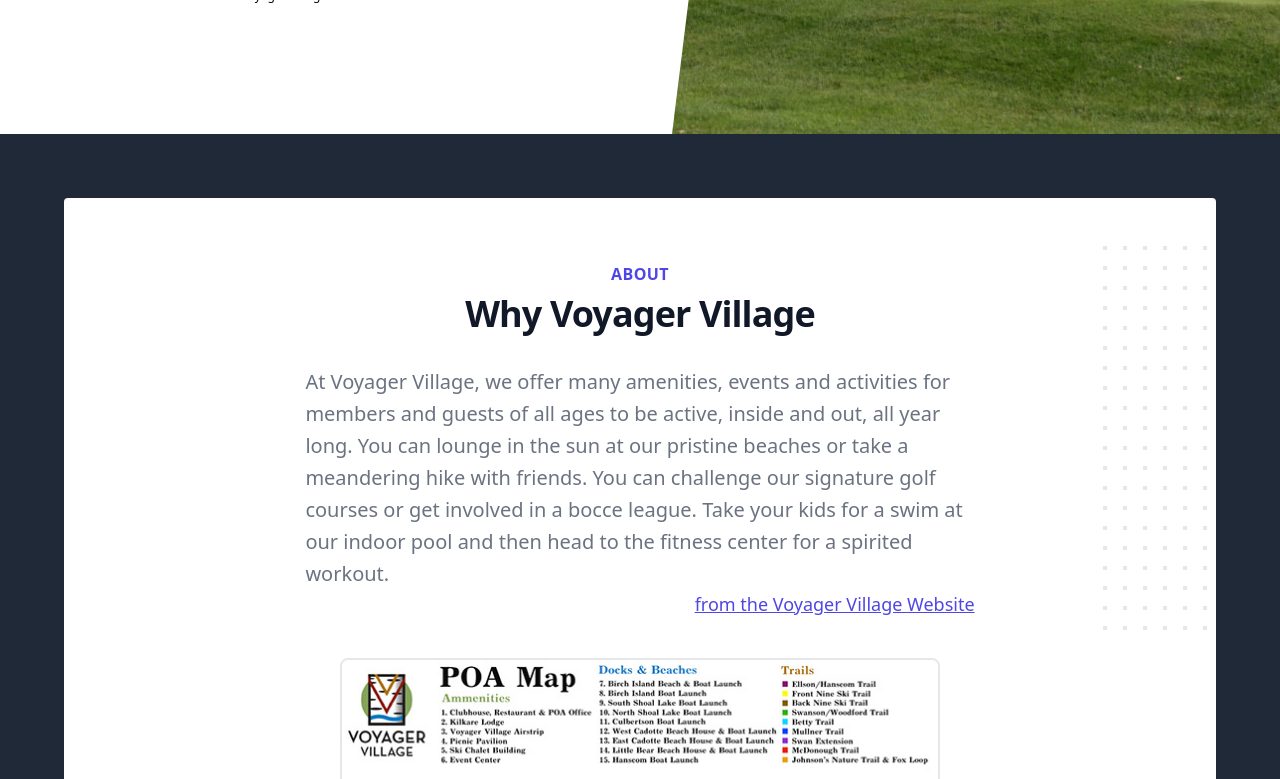
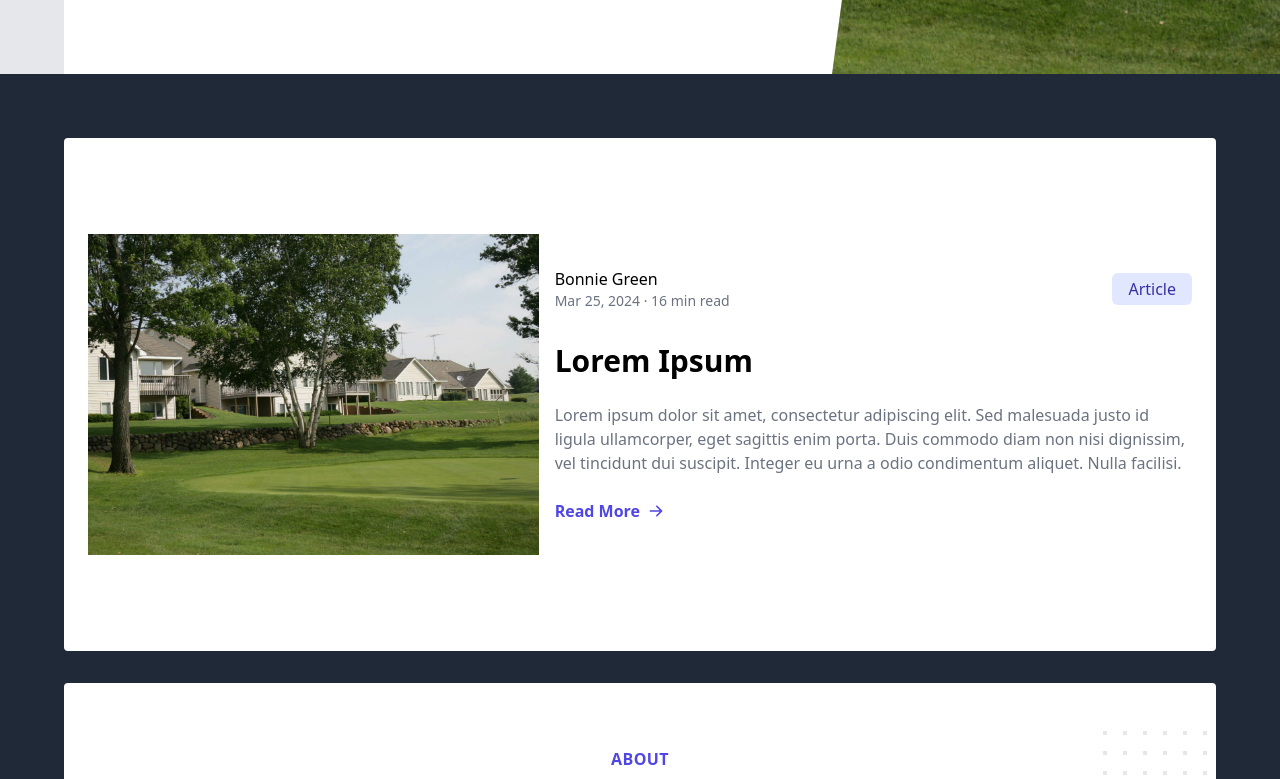
Before and after one commit to Pink-Marlin-Digital/voyager-village, a React (Create React App) app: page / in a window 1280 px wide. Shown: the part 640-1419 px from the top of the page. Built offline with nearby package versions, Linux system fonts and the light colour scheme.

Commit message:
chore: add blog section

```diff
--- /dev/null
+++ b/src/Components/Blog.tsx
@@ -0,0 +1,58 @@
+import React from "react";
+
+const Blog = () => {
+  return (
+    <div className="relative py-16 bg-white overflow-hidden rounded mb-8 hidden md:block">
+      <div className="w-full px-6 py-8 grid grid-cols-12 gap-4">
+        <div className="col-span-5">
+          <img
+            src="/golf-course-sm.jpg"
+            alt="blog image"
+            className="h-full w-full"
+          />
+        </div>
+        <div className="col-span-7 flex h-full justify-center flex-col gap-8">
+          <div className="flex w-full items-center justify-between">
+            <div className="flex flex-col">
+              <h4 className="text-black text-md ">Bonnie Green</h4>
+              <p className="text-gray-500 text-sm">
+                Mar 25, 2024 · 16 min read
+              </p>
+            </div>
+            <div className="bg-indigo-100 px-4 py-1 rounded-md text-indigo-800">
+              Article
+            </div>
+          </div>
+          <div className="flex flex-col gap-6">
+            <h3 className="text-black text-3xl font-bold">Lorem Ipsum</h3>
+            <p className="text-gray-500 text-md">
+              Lorem ipsum dolor sit amet, consectetur adipiscing elit. Sed
+              malesuada justo id ligula ullamcorper, eget sagittis enim porta.
+              Duis commodo diam non nisi dignissim, vel tincidunt dui suscipit.
+              Integer eu urna a odio condimentum aliquet. Nulla facilisi.
+            </p>
+            <div className="flex items-center gap-2 cursor-pointer">
+              <p className="text-indigo-600 font-semibold">Read More</p>
+              <svg
+                xmlns="http://www.w3.org/2000/svg"
+                width="16"
+                height="16"
+                viewBox="0 0 16 16"
+                fill="none"
+              >
+                <path
+                  fillRule="evenodd"
+                  clipRule="evenodd"
+                  d="M8.2345 2.63438C8.38452 2.4844 8.58797 2.40015 8.8001 2.40015C9.01223 2.40015 9.21567 2.4844 9.3657 2.63438L14.1657 7.43438C14.3157 7.5844 14.3999 7.78784 14.3999 7.99998C14.3999 8.21211 14.3157 8.41555 14.1657 8.56558L9.3657 13.3656C9.21482 13.5113 9.01273 13.5919 8.80298 13.5901C8.59322 13.5883 8.39257 13.5042 8.24424 13.3558C8.09592 13.2075 8.01178 13.0069 8.00996 12.7971C8.00814 12.5873 8.08877 12.3853 8.2345 12.2344L11.6689 8.79998H2.4001C2.18792 8.79998 1.98444 8.71569 1.83441 8.56566C1.68438 8.41563 1.6001 8.21215 1.6001 7.99998C1.6001 7.7878 1.68438 7.58432 1.83441 7.43429C1.98444 7.28426 2.18792 7.19998 2.4001 7.19998H11.6689L8.2345 3.76558C8.08452 3.61555 8.00027 3.41211 8.00027 3.19998C8.00027 2.98784 8.08452 2.7844 8.2345 2.63438Z"
+                  fill="#4F46E5"
+                />
+              </svg>
+            </div>
+          </div>
+        </div>
+      </div>
+    </div>
+  );
+};
+
+export default Blog;
--- /dev/null
+++ b/src/Components/CardLatestUpdate.tsx
@@ -0,0 +1,35 @@
+import React from "react";
+
+const CardLatestUpdate = () => {
+  return (
+    <div className="bg-white p-6 rounded-md shadow-lg flex flex-col gap-6">
+      <div className="flex justify-between items-center">
+        <div className="flex flex-col">
+          <h4 className="text-gray-900 text-md">Bonnie Green</h4>
+          <p className="text-gray-500 text-sm">Mar 25, 2024 · 16 min read</p>
+        </div>
+        <div className="bg-indigo-100 text-indigo-800 rounded-md px-4 py-1">
+          Article
+        </div>
+      </div>
+      <div className="w-full rounded-md">
+        <img
+          src="/golf-course-sm.jpg"
+          alt="blog image"
+          className="h-full w-full rounded-md"
+        />
+      </div>
+      <div className="flex flex-col gap-3">
+        <h3 className="text-gray-900 text-2xl font-bold">Lorem Ipsum</h3>
+        <p className="text-gray-500 text-md">
+          Lorem ipsum dolor sit amet, consectetur adipiscing elit. Sed malesuada
+          justo id ligula ullamcorper, eget sagittis enim porta. Duis commodo
+          diam non nisi dignissim, vel tincidunt dui suscipit. Integer eu urna a
+          odio condimentum aliquet. Nulla facilisi.{" "}
+        </p>
+      </div>
+    </div>
+  );
+};
+
+export default CardLatestUpdate;
--- a/src/Components/Hero.tsx
+++ b/src/Components/Hero.tsx
@@ -4,8 +4,8 @@
   const [nav, setNav] = useState(false);
   return (
     <div className="relative bg-gray-200 overflow-hidden">
-      <div className="max-w-7xl mx-auto">
-        <div className="relative z-10 pb-8 bg-white sm:pb-16 md:pb-20 lg:max-w-2xl lg:w-full lg:pb-28 xl:pb-32">
+      <div className="max-w-[90%] mx-auto lg:pl-16">
+        <div className="relative z-10 pb-8 bg-white sm:pb-16 md:pb-20 md:max-w-full lg:max-w-3xl lg:w-full lg:pb-28 xl:pb-32">
           <svg
             className="hidden lg:block absolute right-0 inset-y-0 h-full w-48 text-white transform translate-x-1/2"
             fill="currentColor"
--- /dev/null
+++ b/src/Components/LatestUpdate.tsx
@@ -0,0 +1,29 @@
+import React from "react";
+import CardLatestUpdate from "./CardLatestUpdate";
+
+const LatestUpdate = () => {
+  return (
+    <div className="relative py-16 bg-white overflow-hidden rounded mt-8 hidden md:block">
+      <div className="w-full flex flex-col items-center gap-8 px-8">
+        <div className="flex flex-col gap-6 items-center">
+          <h1 className="text-4xl text-black font-bold">Latest Updates</h1>
+          <p className="text-gray-500 text-md">
+            Stay informed with our latest insights and updates
+          </p>
+        </div>
+        <div className="grid grid-cols-12 w-full gap-6">
+          {[0, 1, 2].map((item) => (
+            <div key={item} className="col-span-4">
+              <CardLatestUpdate />
+            </div>
+          ))}
+        </div>
+        <div className="bg-indigo-600 rounded-md text-md cursor-pointer text-white py-3 px-4 flex items-center justify-center">
+          All Updates
+        </div>
+      </div>
+    </div>
+  );
+};
+
+export default LatestUpdate;
--- a/src/Pages/index.tsx
+++ b/src/Pages/index.tsx
@@ -4,14 +4,18 @@
 import { About } from "../Components/About";
 import { AvailableLots } from "../Components/AvailableLots";
 import { Footer } from "../Components/Footer";
+import Blog from "../Components/Blog";
+import LatestUpdate from "../Components/LatestUpdate";
 export const Index = () => {
   return (
     <>
       <Hero />
-      <div className="bg-gray-800 px-2 pt-6 md:pt-0 lg:p-16 ">
+      <div className="bg-gray-800 px-2 pt-6 md:pt-0 lg:p-16">
+        <Blog />
         <About />
         <FAQ />
         <AvailableLots />
+        <LatestUpdate />
       </div>
       <Footer />
     </>
```
Also changed, not shown: 2 other files (tests, documents, lock files or other folders).
